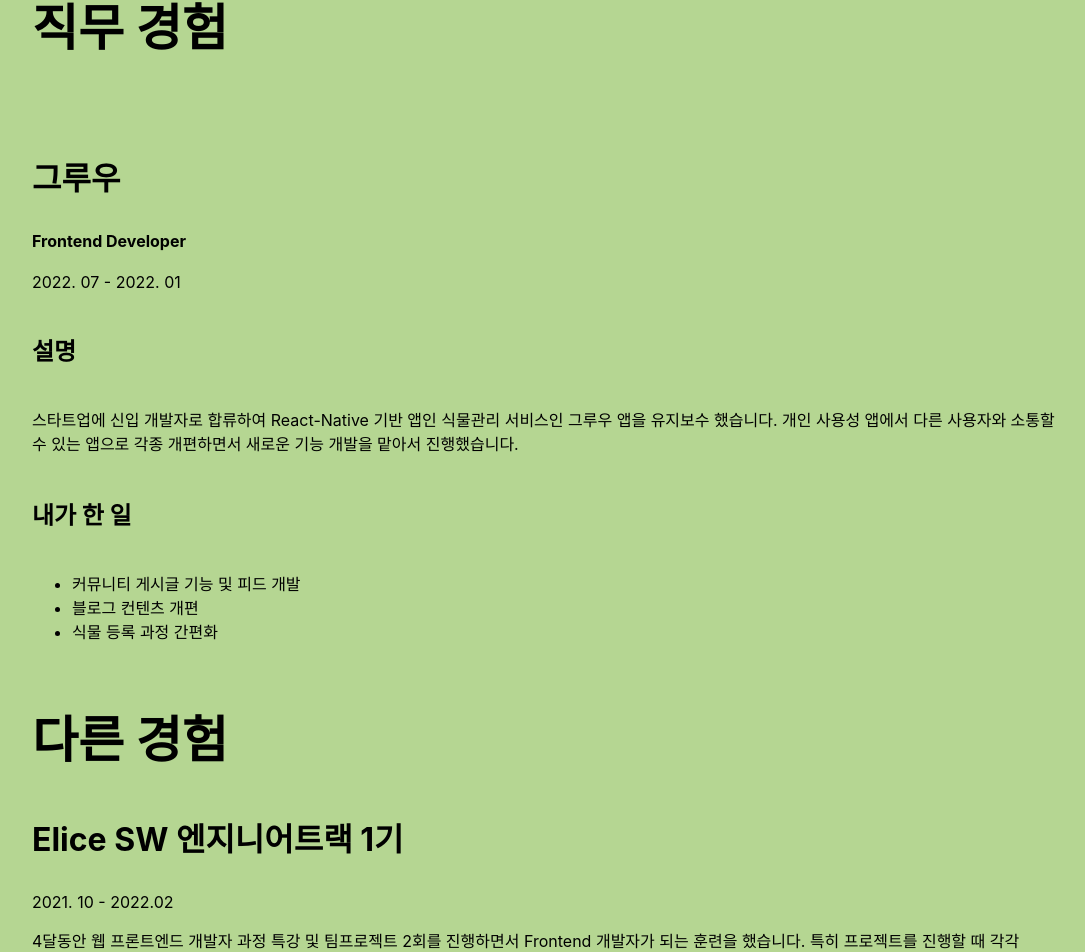
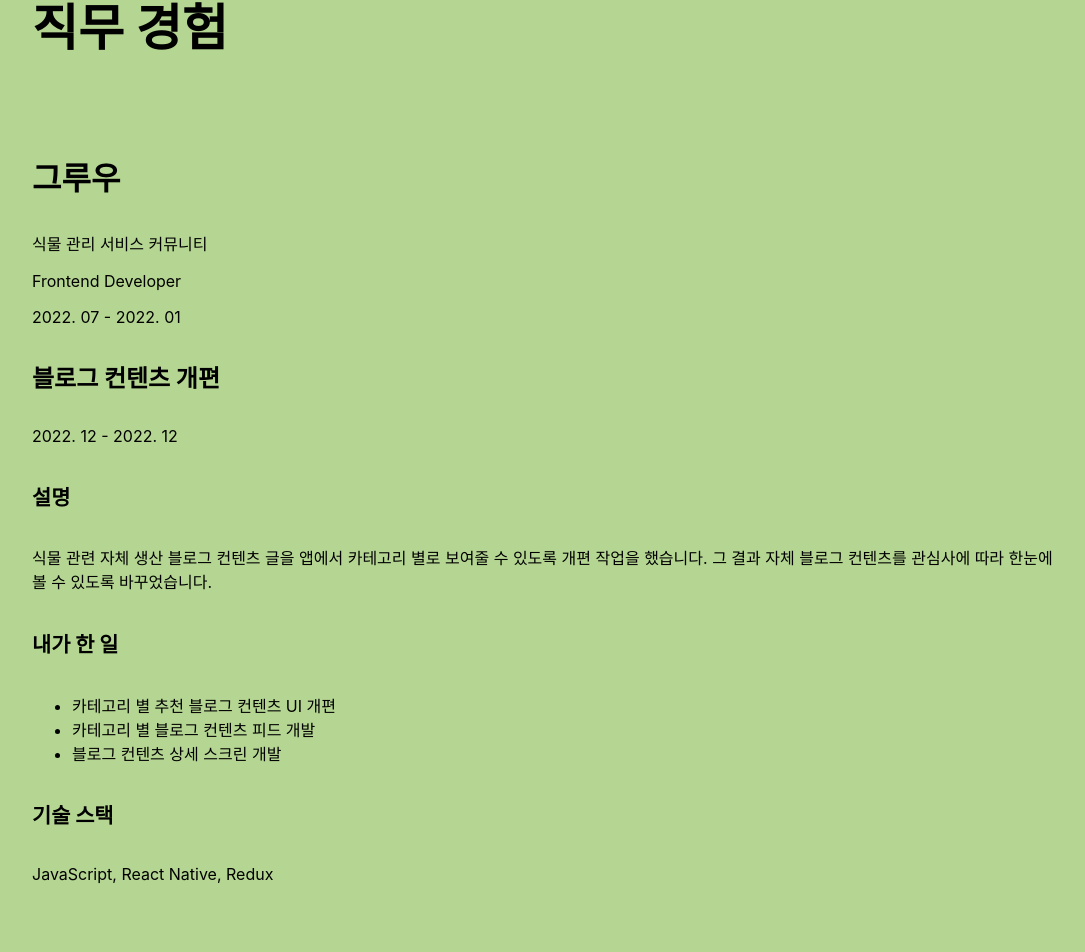
Before and after one commit to aingface/my-resume, a React (Create React App) app in the folder resume/: page / in a window 1280 px wide. Shown: the part 540-1492 px from the top of the page, without its empty margins (96-1181 px from the left). Built offline with nearby package versions, Linux system fonts and the light colour scheme.

Commit message:
add: 업무 경험 내용 추가

```diff
--- a/resume/src/App.css
+++ b/resume/src/App.css
@@ -20,8 +20,12 @@
   font-size: 2rem;
 }
 
+.ProjectTitle {
+  font-size: 1.5rem;
+}
+
 .DetailTitle {
-  font-size: 1.5rem;
+  font-size: 1.3rem;
 }
 
 .App-logo {
--- a/resume/src/items/WorkExperience.tsx
+++ b/resume/src/items/WorkExperience.tsx
@@ -5,22 +5,74 @@
     <div className="Chapter">
       <h2 className="ExperienceTitle">직무 경험</h2>
       <br />
+      <div>
         <h3 className="ItemTitle">그루우</h3>
-      <h4>Frontend Developer</h4>
+        <p>식물 관리 서비스 커뮤니티</p>
+
+        <p>Frontend Developer</p>
         <p>2022. 07 - 2022. 01</p>
-
+        <div>
+          <h4 className="ProjectTitle">블로그 컨텐츠 개편</h4>
+          <p>2022. 12 - 2022. 12</p>
           <h5 className="DetailTitle">설명</h5>
           <p>
-        스타트업에 신입 개발자로 합류하여 React-Native 기반 앱인 식물관리 서비스인 그루우 앱을
-        유지보수 했습니다. 개인 사용성 앱에서 다른 사용자와 소통할 수 있는 앱으로 각종 개편하면서
-        새로운 기능 개발을 맡아서 진행했습니다.
+            식물 관련 자체 생산 블로그 컨텐츠 글을 앱에서 카테고리 별로 보여줄 수 있도록 개편 작업을
+            했습니다. 그 결과 자체 블로그 컨텐츠를 관심사에 따라 한눈에 볼 수 있도록 바꾸었습니다.
           </p>
           <h5 className="DetailTitle">내가 한 일</h5>
           <ul>
-        <li>커뮤니티 게시글 기능 및 피드 개발</li>
-        <li>블로그 컨텐츠 개편</li>
-        <li>식물 등록 과정 간편화</li>
+            <li>카테고리 별 추천 블로그 컨텐츠 UI 개편</li>
+            <li>카테고리 별 블로그 컨텐츠 피드 개발</li>
+            <li>블로그 컨텐츠 상세 스크린 개발</li>
           </ul>
+
+          <h5 className="DetailTitle">기술 스택</h5>
+          <p>JavaScript, React Native, Redux</p>
+          <br />
+        </div>
+
+        <div>
+          <h4 className="ProjectTitle">유저 게시판</h4>
+          <p>2022. 09 - 2022. 11</p>
+          <h5 className="DetailTitle">설명</h5>
+          <p>
+            개인 식물관리 앱에 게시판 기능을 신규로 개발했습니다. 그 결과 유저간 소통할 수 있는 장을
+            만들게 되었습니다. 자신의 식물을 자랑거나 질문, 고민을 함께 이야기해볼 수 있게 되어 앱에
+            큰 변화를 일으켰습니다.
+          </p>
+          <h5 className="DetailTitle">내가 한 일</h5>
+          <ul>
+            <li>커뮤니티 게시글 피드 개발</li>
+            <li>커뮤니티 게시판 개발</li>
+            <li>커뮤니티 댓글 개발</li>
+            <li>커뮤니티 좋아요 개발</li>
+          </ul>
+
+          <h5 className="DetailTitle">기술 스택</h5>
+          <p>JavaScript, React Native, Redux</p>
+          <br />
+        </div>
+
+        <div>
+          <h4 className="ProjectTitle">식물등록 과정 간소화</h4>
+          <p>2022. 09 - 2022. 11</p>
+          <h5 className="DetailTitle">설명</h5>
+          <p>
+            입사 후 처음으로 개발하게 된 업무였습니다. 자신이 관리하고 싶은 식물 프로필을 등록하는
+            과정에서 몇가지 과정을 생략할 수 있도록 개선 작업에 참여했습니다. 그 결과 사용자의 식물
+            등록률이 80%대로 상승하게 되었습니다.
+          </p>
+          <h5 className="DetailTitle">내가 한 일</h5>
+          <ul>
+            <li>닉네임 자동 생성 개발</li>
+            <li>기본 식물 사진 개선</li>
+            <li>식물검색 후 식물 백과에 있는 식물을 자신의 식물로 등록할 때 경로 단축</li>
+          </ul>
+
+          <h5 className="DetailTitle">기술 스택</h5>
+          <p>JavaScript, React Native, Redux</p>
+        </div>
+      </div>
     </div>
   );
 }
```
Lines whose indentation alone changed are shown as unchanged.
